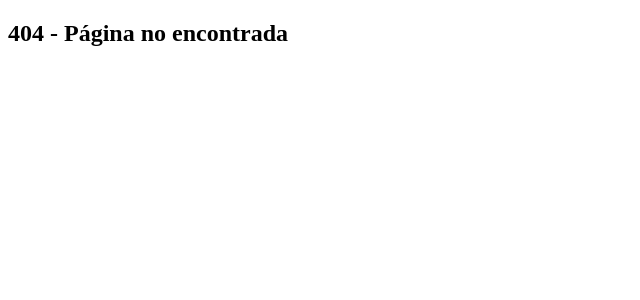
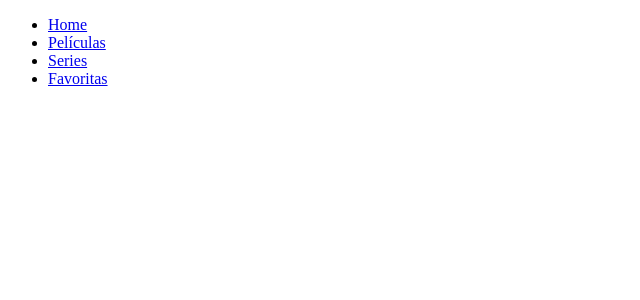
Before and after one commit to mfhamui/prog3CosentinoHamui, a React (Create React App) app in the folder mi-proyecto/: page /detalle/1/1 in a window 1280 px wide. Before the commit this address had no page. Shown: the top 300 px of the page, without its empty margins (0-640 px from the left). Built offline with nearby package versions, Linux system fonts and the light colour scheme.

Commit message:
avance pagina detalle

```diff
--- a/mi-proyecto/src/App.js
+++ b/mi-proyecto/src/App.js
@@ -3,12 +3,14 @@ import { Switch, Route } from "react-router-dom";
 
 import Home from "./screens/Home/Home";
 import NotFound from "./screens/Notfound/Notfound";
+import Detalle from "./screens/Detalle/Detalle";
+
 function App() {
   return (
  <Switch>
       {/* Ruta raíz */}
       <Route path="/" exact={true} component={Home} />
-
+      <Route path="/detalle/:type/:id" component={Detalle} />
 
       <Route component={NotFound} />
     </Switch>
--- a/mi-proyecto/src/components/SeccionItem/SeccionItem.js
+++ b/mi-proyecto/src/components/SeccionItem/SeccionItem.js
@@ -39,10 +39,8 @@ class SeccionItem extends Component {
     const descripcion = datos.overview ? datos.overview : "Sin descripción disponible.";
 
     // link a detalle
-    let detalle = "/peliculas/id/" + datos.id;
-    if (this.props.tipo === "tv") {
-      detalle = "/series/id/" + datos.id;
-    }
+    const detalle = `/detalle/${this.props.tipo}/${datos.id}`;
+
 
     return (
       <article className={`home-i ${this.props.claseExtra}`} >
--- /dev/null
+++ b/mi-proyecto/src/screens/Detalle/Detalle.js
@@ -0,0 +1,25 @@
+import React from "react";
+import Menu from "../../components/Menu/Menu";
+
+function Detalle(props) {
+    const idParam = Number(props.match.params.id);
+    const typeParam = props.match.params.type;
+
+    let itemsMenu = [
+        { ruta: "/",            nombre: "Home" },
+        { ruta: "/peliculas",   nombre: "Películas" },
+        { ruta: "/series",      nombre: "Series" },
+        { ruta: "/favoritos",   nombre: "Favoritas" },
+      ];
+
+    return (
+        <React.Fragment>
+            <Menu itemsMenu={itemsMenu}/>
+
+
+        </React.Fragment>
+
+    );
+}
+
+export default Detalle;
```
